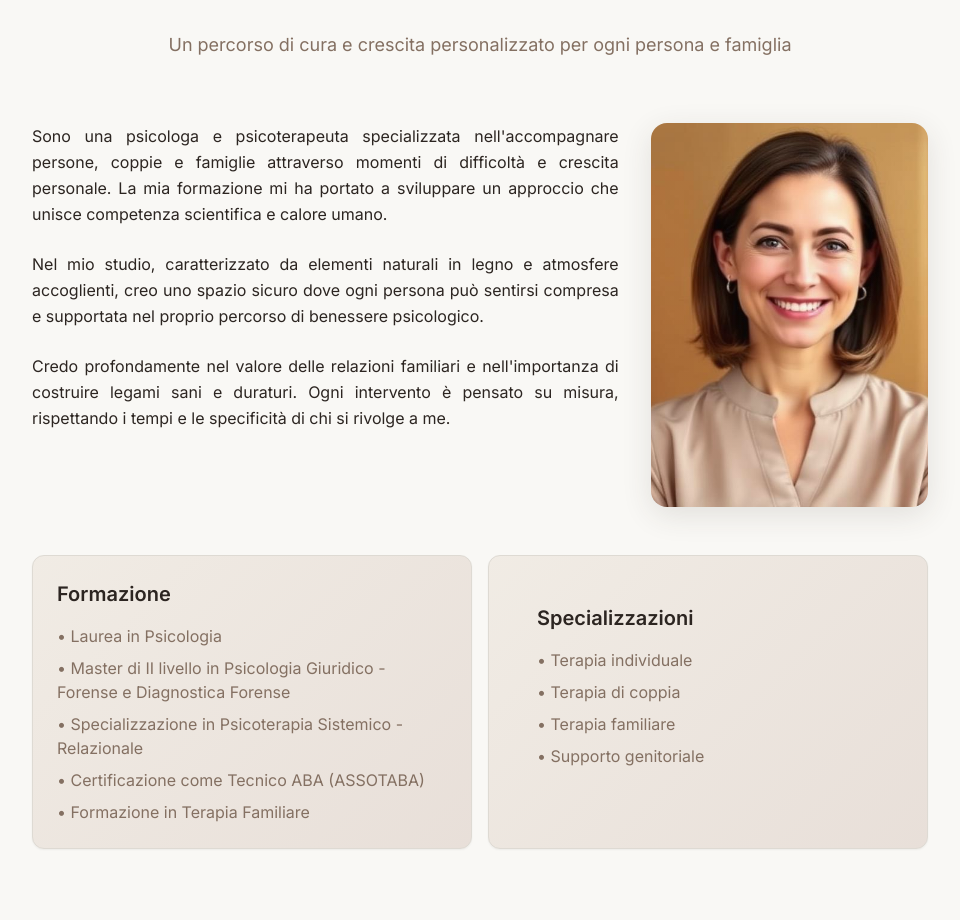
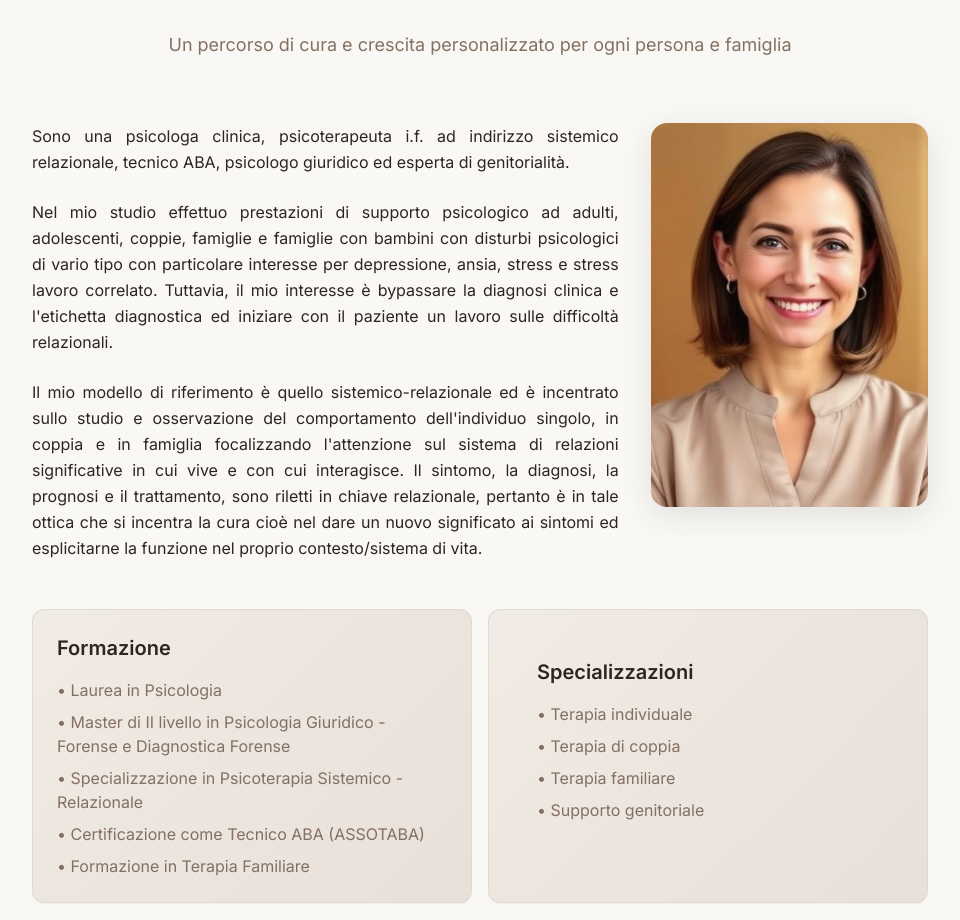
Before and after one commit to wbs-collab/marikaporricelli_psy, a React (Vite) app: page / in a window 1280 px wide. Shown: the part 940-1860 px from the top of the page, without its empty margins (160-1120 px from the left). Built offline with nearby package versions, Linux system fonts and the light colour scheme.

Commit message:
Visual edit in Lovable

```diff
--- a/src/components/AboutSection.tsx
+++ b/src/components/AboutSection.tsx
@@ -18,21 +18,11 @@ const AboutSection = () => {
             <div className="grid grid-cols-1 lg:grid-cols-3 gap-8 items-start">
               {/* Text Section */}
               <div className="lg:col-span-2 space-y-6">
-                <p className="text-foreground leading-relaxed text-justify">
-                  Sono una psicologa e psicoterapeuta specializzata nell'accompagnare persone, coppie e famiglie
-                  attraverso momenti di difficoltà e crescita personale. La mia formazione mi ha portato a sviluppare
-                  un approccio che unisce competenza scientifica e calore umano.
-                </p>
-                <p className="text-foreground leading-relaxed text-justify">
-                  Nel mio studio, caratterizzato da elementi naturali in legno e atmosfere accoglienti,
-                  creo uno spazio sicuro dove ogni persona può sentirsi compresa e supportata nel proprio
-                  percorso di benessere psicologico.
-                </p>
-                <p className="text-foreground leading-relaxed text-justify">
-                  Credo profondamente nel valore delle relazioni familiari e nell'importanza di costruire
-                  legami sani e duraturi. Ogni intervento è pensato su misura, rispettando i tempi e le
-                  specificità di chi si rivolge a me.
-                </p>
+                <p className="text-foreground leading-relaxed text-justify">Sono una psicologa clinica, psicoterapeuta i.f. ad indirizzo sistemico relazionale, tecnico ABA, psicologo giuridico ed esperta di genitorialità. </p>
+                <p className="text-foreground leading-relaxed text-justify">Nel mio studio effettuo prestazioni di supporto psicologico ad adulti, adolescenti, coppie, famiglie e famiglie con bambini con disturbi psicologici di vario tipo con particolare interesse per depressione, ansia, stress e stress lavoro correlato. Tuttavia, il mio interesse è bypassare la diagnosi clinica e l'etichetta diagnostica ed iniziare con il paziente un lavoro sulle difficoltà relazionali.</p>
+                <p className="text-foreground leading-relaxed text-justify">Il mio modello di riferimento è quello sistemico-relazionale ed è incentrato sullo studio e osservazione del comportamento dell'individuo singolo, in coppia e in famiglia focalizzando l'attenzione sul sistema di relazioni significative in cui vive e con cui interagisce. Il sintomo, la diagnosi, la prognosi e il trattamento, sono riletti in chiave relazionale, pertanto è in tale ottica che si incentra la cura cioè nel dare un nuovo significato ai sintomi ed esplicitarne la funzione nel proprio contesto/sistema di vita.
+
+              </p>
               </div>
 
               {/* Photo Section */}
```
